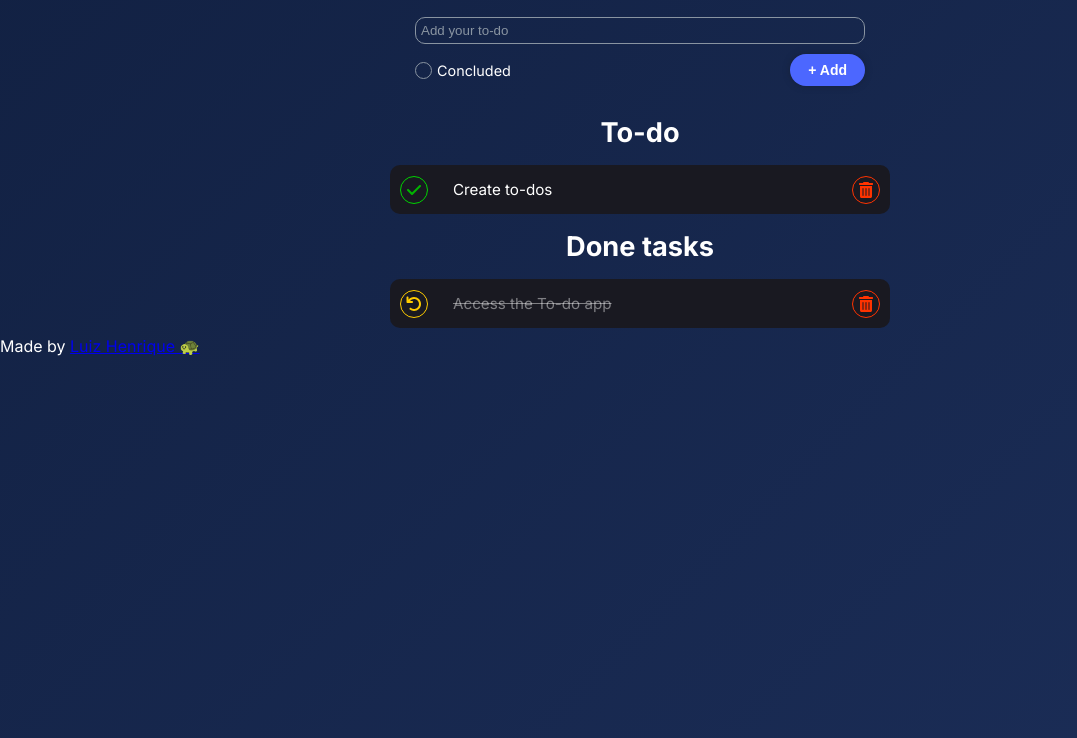
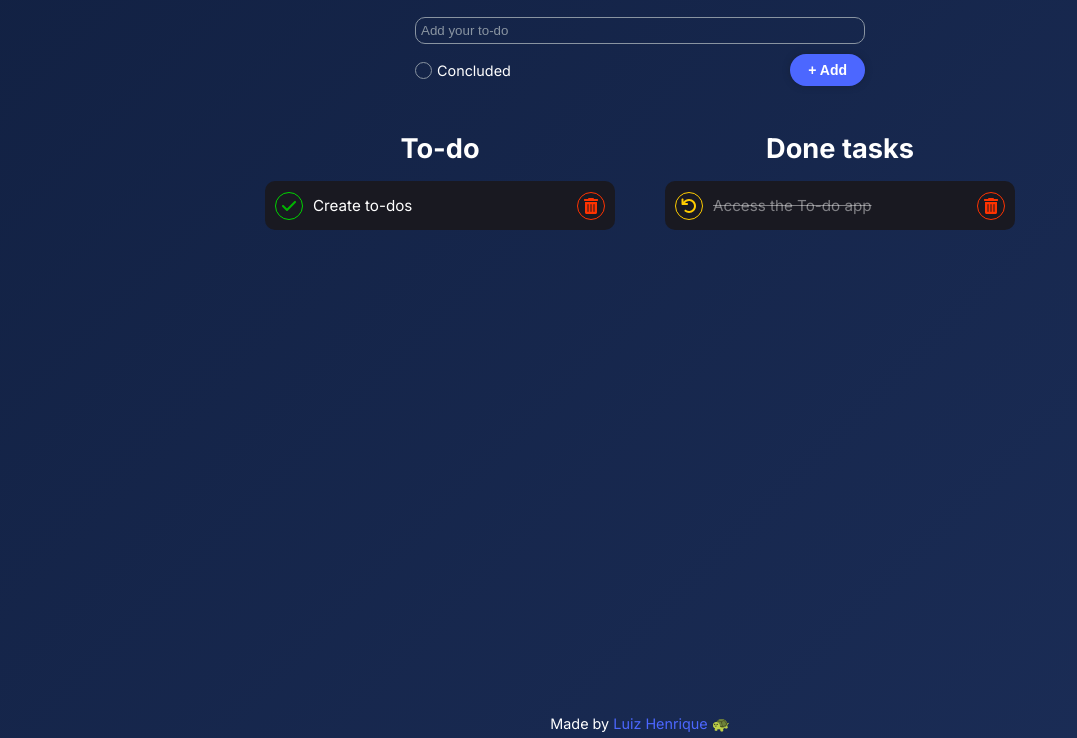
Before and after one commit to luizhf42/to-do-app, a website built with webpack: page index.html in a window 1280 px wide. Shown: the part 62-800 px from the top of the page, without its empty margins (0-1077 px from the left). Built offline with nearby package versions, Linux system fonts and the light colour scheme.

Commit message:
maybe finishing the app style

```diff
--- a/index.html
+++ b/index.html
@@ -13,6 +13,8 @@
     <link rel="stylesheet" href="public/assets/style/main/todos/base.css" />
     <link rel="stylesheet" href="public/assets/style/main/todos/todos.css" />
     <link rel="stylesheet" href="public/assets/style/main/todos/done.css" />
+    <link rel="stylesheet" href="public/assets/style/footer.css" />
+    <link rel="stylesheet" href="public/assets/style/responsive.css" />
 
     <title>To-do App</title>
   </head>
@@ -49,6 +51,7 @@
         </div>
       </form>
 
+      <div class="lists">
         <section class="todos">
           <h2 class="todo-title">To-do</h2>
           <ul class="todo-list">
@@ -70,7 +73,6 @@
           </ul>
           <p class="empty-list-msg">Nothing to-do.</p>
         </section>
-
         <section class="done">
           <h2 class="done-title">Done tasks</h2>
           <ul class="done-list">
@@ -92,11 +94,12 @@
           </ul>
           <p class="empty-list-msg">Nothing is done.</p>
         </section>
+      </div>
     </main>
     <footer>
       <p>
         Made by
-        <a href="https://github.com/luizhf42">Luiz Henrique &#x1F422;</a>
+        <a class="author" target="_blank" rel="noopener noreferrer" href="https://github.com/luizhf42">Luiz Henrique &#x1F422;</a>
       </p>
     </footer>
     <script src="public/bundle.js"></script>
--- a/public/assets/style/base.css
+++ b/public/assets/style/base.css
@@ -6,7 +6,7 @@
   --bg2: #27468f;
   --input: #8994a1;
   --input-focus: #b0c0d1;
-  --todo-extras: #4c67ff;
+  --cta: #4c67ff;
   --delete-btn: #ff3300;
   --done-btn: #00d300;
   --undo-btn: #ffcc00;
--- /dev/null
+++ b/public/assets/style/footer.css
@@ -0,0 +1,17 @@
+footer {
+  margin-top: 155px;
+  text-align: center;
+}
+
+footer p {
+  font-size: 0.9rem;
+}
+
+.author {
+  text-decoration: none;
+  color: var(--cta);
+}
+
+.author:hover {
+  text-decoration: underline;
+}
--- a/public/assets/style/main/form/button.css
+++ b/public/assets/style/main/form/button.css
@@ -1,5 +1,5 @@
 .add-todo-btn {
-  background: var(--todo-extras);
+  background: var(--cta);
   border-radius: 28px;
   border: 0;
   box-shadow: 0px 0px 6px 0px #16213a;
--- a/public/assets/style/main/form/checkbox.css
+++ b/public/assets/style/main/form/checkbox.css
@@ -28,7 +28,7 @@
 }
 
 .concluded-cb:checked ~ .cb-indicator {
-  background: var(--todo-extras);
+  background: var(--cta);
   border: 0;
 }
 
--- a/public/assets/style/main/form/main.css
+++ b/public/assets/style/main/form/main.css
@@ -1,10 +1,11 @@
 form {
   width: 100%;
+  max-width: 500px;
   display: flex;
   flex-direction: column;
   align-items: center;
   justify-content: space-between;
-  margin-bottom: 30px;
+  margin: 0 auto 30px;
 }
 
 .add-todo-input {
--- a/public/assets/style/main/main.css
+++ b/public/assets/style/main/main.css
@@ -1,5 +1,5 @@
 main {
+  position: relative;
   margin: auto;
   width: 95%;
-  max-width: 500px;
 }
--- /dev/null
+++ b/public/assets/style/responsive.css
@@ -0,0 +1,21 @@
+@media screen and (min-width: 768px) {
+  .lists {
+    display: flex;
+    justify-content: space-between;
+width: 750px;
+    position: absolute;
+    left: 50%;
+    transform: translateX(-50%);
+  }
+
+  .todos, .done {
+    width: 350px;
+  }
+
+  footer {
+    position: absolute;
+    bottom: 0;
+    width: 100%;
+    padding: 5px;
+  }
+}
```
Lines whose indentation alone changed are shown as unchanged.
